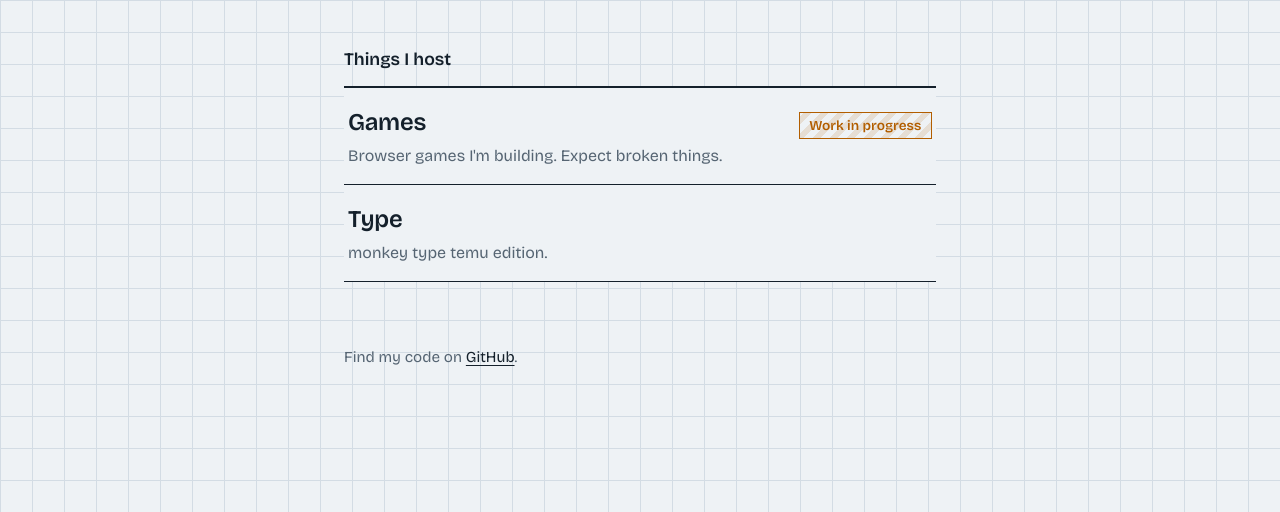
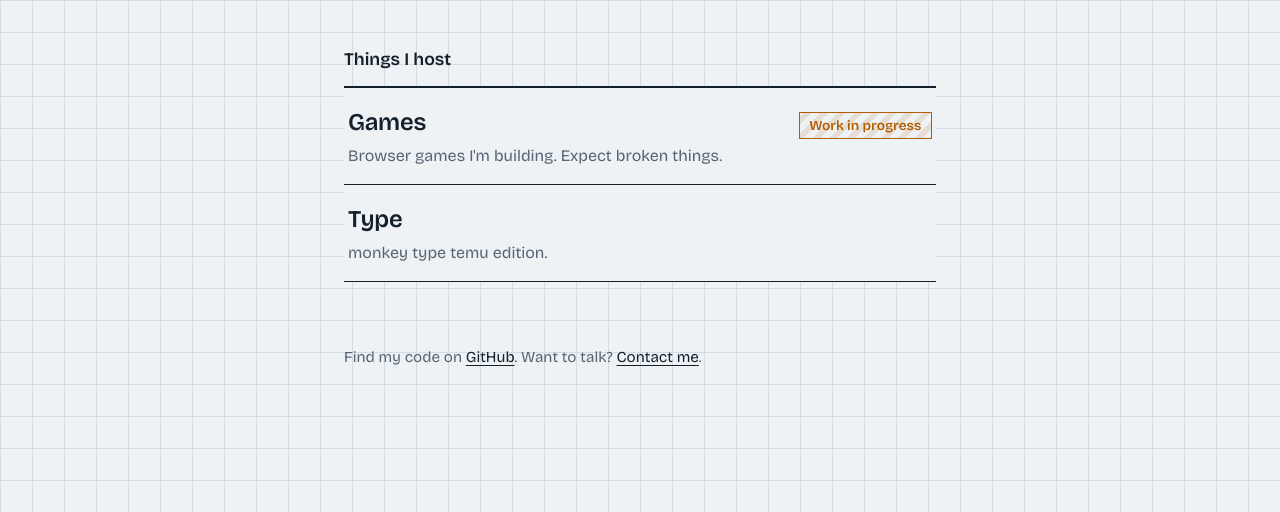
Before and after one commit to KATTO-GG/Spencer-site, a plain HTML site: page index.html in a window 1280 px wide. Shown: the part 288-800 px from the top of the page. Drawn offline with nearby package versions, Linux system fonts and the light colour scheme.

Commit message:
Add contact link to footer in index.html

```diff
--- a/index.html
+++ b/index.html
@@ -129,6 +129,7 @@ footer a:hover { color: var(--accent); }
 
   <footer>
     Find my code on <a href="https://github.com/KATTO-GG">GitHub</a>.
+    Want to talk? <a href="mailto:spencer@spenc.vip">Contact me</a>.
   </footer>
 </main>
 </body>
```
